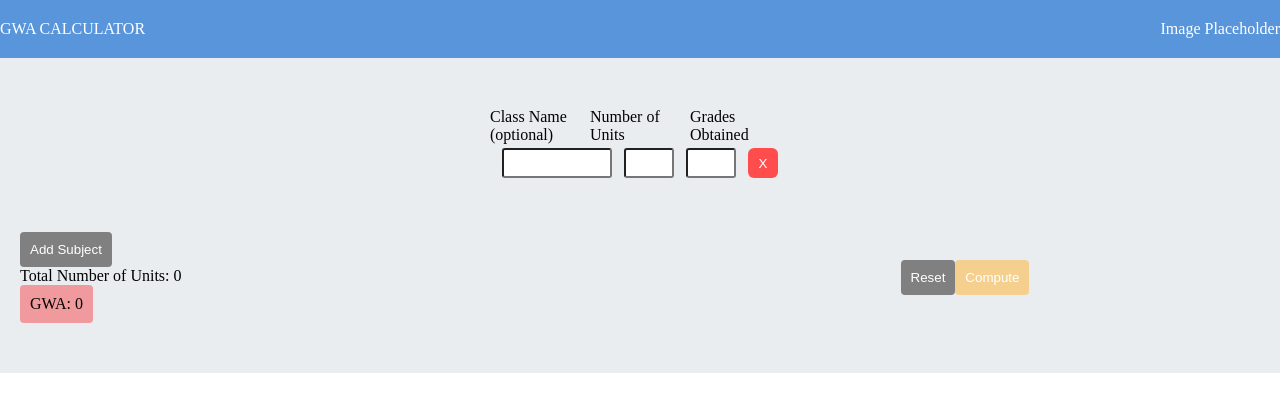
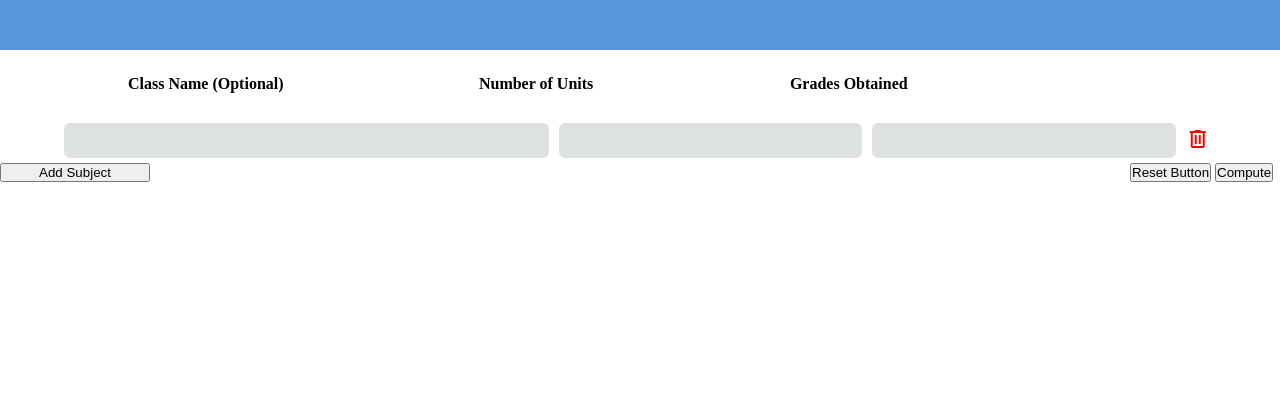
Before and after one commit to friedfetus/gwa-calculatorrr, a plain HTML site: page index.html in a window 1280 px wide. Drawn offline with nearby package versions, Linux system fonts and the light colour scheme.

Commit message:
new layout

```diff
--- a/index.html
+++ b/index.html
@@ -4,6 +4,9 @@
     <meta charset="UTF-8">
     <meta name="viewport" content="width=device-width, initial-scale=1.0">
     <link rel="stylesheet" href="styles.css">
+
+    <link rel="stylesheet" href="https://fonts.googleapis.com/css2?family=Material+Symbols+Outlined:opsz,wght,FILL,GRAD@20..48,100..700,0..1,-50..200" />
+
     <title>eyoeyoeyo</title>
 </head>
 <body>
@@ -12,57 +15,70 @@
 
         <div class='section nav-bar'>
             <div class="nav-contents">
-                <div>GWA CALCULATOR</div>
-                <div>Image Placeholder</div>
             </div>
         </div>
 
-        <div class='section input'>
+        <div class="section input-filed">
+            <div class="input-field-contents">
 
-            <form action="">
-
-                <div class="section row-header-wrapper">
-                    <div class="row-header-contents">
-                        <div class="title-wrapper">Class Name (optional)</div>
-                        <div class="title-wrapper">Number of Units</div>
-                        <div class="title-wrapper">Grades Obtained</div>
-                    </div>
+                <div class="column-container-1">
+                    <div class="column-title">Class Name (Optional)</div>
                 </div>
 
-                <div class="section input-row">
-                    <div class="input-row-contents">
-                        <div class="input-field subject-name">
-                            <input class="input-1" type="text">
+                <div class="column-container-2">
+                    <div class="column-title">Number of Units</div>
                 </div>
-                        <div class="input-field units-no">
-                            <input class="input-2" type="number">
+
+                <div class="column-container-3">
+                    <div class="column-title">Grades Obtained</div>
                 </div>
-                        <div class="input-field grades-obtained">
-                            <input class="input-3" type="number">
-                        </div>
-                        <div class="">
-                            <button class="remove-btn">X</button>
+
+                <div class="column-container-4">
+                    <div class="column-title"></div>
                 </div>
             </div>
         </div>
 
-            </form>
+
+        <div class="input-wrapper">
+
+            <div class="section input-box-field">
+                <div class="input-box-contents">
+
+                    <div class="class-name-container">
+                        <input class="text-field class-name" type="text">
+                    </div>
+
+                    <div class="number-of-units-conainter">
+                        <input class="text-field number-of-units" type="number">
+                    </div>
+
+                    <div class="grades-obtained-container">
+                        <input class="text-field grades-obtained" type="number">
+                    </div>
+
+                    <div class="column-container-4">
+                        <span class="material-symbols-outlined">
+                            delete
+                        </span>
+                    </div>
+                </div>
+            </div>
 
         </div>
 
-        <div class='section buttons'>
-            <div class="section left-side">
-                <button id="button-add">Add Subject</button>
-                <div id='no-of-units'>Total Number of Units: 0</div>
-                <div id="gwa">GWA: 0</div>
+        <!-- Buttons -->
+        <div class="section button">
+            <div class="button-contents">
+                <div class="left">
+                    <button id="add-btn">Add Subject</button>
                 </div>
-            <div class="section right-side">
-                <button id="button-reset">Reset</button>
-                <button id="button-compute">Compute</button>
+
+                <div class="right">
+                    <button id="reset-btn">Reset Button</button>
+                    <button id="compute-btn">Compute</button>
                 </div>
             </div>
-
-        <div class="footer">
 
         </div>
 
--- a/styles.css
+++ b/styles.css
@@ -19,111 +19,112 @@ body {
     justify-content: center;
     align-items: center;
 }
-
-
-/* input */
-.input {
-    padding: 50px 0px;
-}
-.buttons {
-    padding-bottom: 50px;
-}
-.title-wrapper {
-    display: flex;
-    width: 100px;
-    justify-content: center;
-}
-.row-header-contents {
-    width: 100%;
-    display: flex;
-    justify-content: center;
-}
-
-.input-row{
-    display: flex;
-    justify-content: center;
-
-}
-.input-row-contents {
-    padding: 4px 0px;
-    width: 300px;
-    display: flex;
-    justify-content: space-evenly;
-}
-
-.input-1 {
-    border-radius: 3px;
-    height: 30px;
-    width: 110px;
-}
-.input-2, .input-3 {
-    border-radius: 3px;
-    height: 30px;
-    width: 50px;
-}
-.remove-btn {
-    border: none;
-    color: white;
-    border-radius: 6px;
-    background-color: #FF4D4D;
-    height: 30px;
-    width: 30px;
-}
-
-
-
-
 .nav-bar {
     display: flex;
     background-color: #5995DA;
-    padding: 20px 0px;
+    padding: 25px 0px;
 }
 .nav-contents {
     color: white;
-    width: 100%;
+    width: 90%;
     display: flex;
     justify-content: space-between;
 }
 
-.input,
-.buttons{
-    background-color: #EAEDF0;
+/* GWA calculator */
+.column-container-1,
+.column-container-2,
+.column-container-3 {
+    /* border: 1px solid red; */
+    width: 30%;
+}
+.column-container-4 {
+    width: 5%;
+}
+.input-field-contents {
+    width: 80%;
+    display: flex;
+    justify-content: space-between;
 }
 
-/* buttons */
-#button-add,
-#button-reset {
-    border-radius: 4px;
-    color: white;
-    border: none;
-    background-color: gray;
-    padding: 10px;
+.column-container-2 {
+    margin-left: 40px;
 }
-#button-compute {
-    border-radius: 4px;
-    color: white;
-    border: none;
-    background-color: #F5CF8E;
-    padding: 10px;
+
+/* input */
+.column-title {
+    font-size: 20;
+    font-weight: bold;
+    padding: 25px 0;
 }
-#gwa {
-    border-radius: 4px;
-    border: none;
-    background-color: #F09A9D;
-    padding: 10px;
+
+.text-field {
+    font-size: 14px;
+    border-radius: 6px;
+    line-height: 1.5;
+    padding: 5px 10px;
+    transition: box-shadow 100ms ease-in, border 100ms ease-in, background-color 100ms ease-in;
+    border: 2px solid #dee1e2;
+    color: rgb(14, 14, 16);
+    background: #dee1e2;
+    display: block;
+    height: 35px;
+    :hover {
+        border-color: #ccc;
+    }
+    :focus{
+        border-color: #9147ff;
+        background: #fff;
+    }
+
+}
+.material-symbols-outlined {
+    color: red;
 }
 
 
+input {
+    width: 100%;
+}
 
-.left-side {
+.input-wrapper {
+    width: 100%;
+}
+.input-box-contents {
+    /* border: 1px red solid; */
+    gap: 10px;
+    width: 90%;
+    display: flex;
+    justify-content: space-around;
+    align-items: center;
+    padding: 5px 0;
+}
+.class-name-container {
+    width: 80%;
+}
+
+.number-of-units-conainter,
+.grades-obtained-container {
+    width: 50%;
+}
+
+
+/* Buttons */
+.button-contents {
+    justify-content: space-between;
+    width: 100%;
+    display: flex;
+    /* flex-direction: column; */
+}
+.left {
+    width: 150px;
     display: flex;
     flex-direction: column;
-    align-items: flex-start;
-    margin-left: 20px;
 }
-.right-side {
+.right {
+    width: 150px;
+}
 
-}
 
 
 
```
Lines whose indentation alone changed are shown as unchanged.
